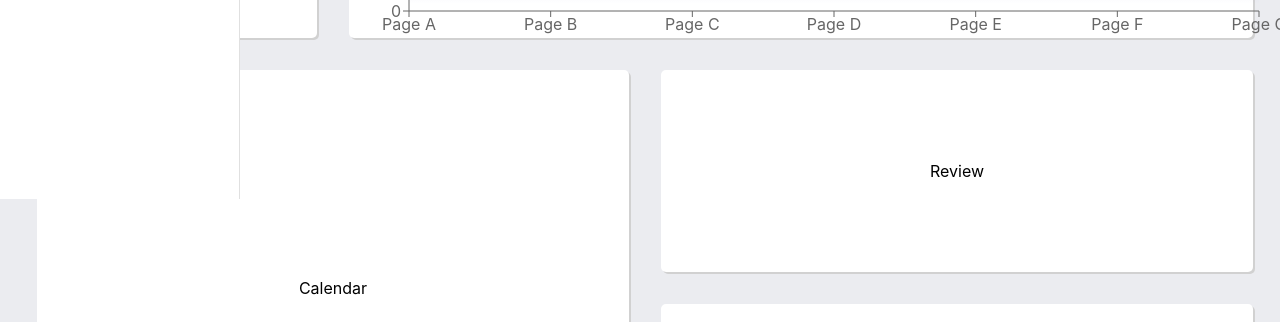
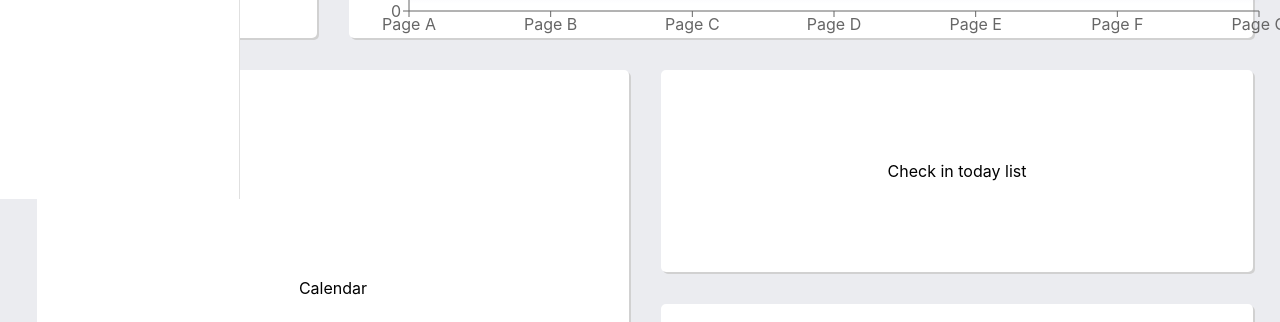
Before and after one commit to Sena543/hotel-mgt-frontend, a React (Vite) app: page / in a window 1280 px wide. Shown: the part 601-923 px from the top of the page. Built offline with nearby package versions, Linux system fonts and the light colour scheme.

Commit message:
minor change: check in today

```diff
--- a/src/pages/Dashboard/Dashboard.tsx
+++ b/src/pages/Dashboard/Dashboard.tsx
@@ -7,6 +7,7 @@ import ReservationStat from "../../components/dashboard/ReservationStat";
 import Review from "../../components/dashboard/Review";
 import Calendar from "../../components/dashboard/Calendar";
 import DashPieChart from "../../components/dashboard/PieChart";
+import GenericDashCards from "../../components/Cards/GenericDashCards";
 
 function Dashboard() {
 	const glanceData = [
@@ -35,7 +36,7 @@ function Dashboard() {
 				<Calendar />
 			</div>
 			<div className="grid-col-span-2">
-				<Review />
+				<GenericDashCards>Check in today list</GenericDashCards>
 			</div>
 			<div className="grid-col-span-2">
 				<Review />
```
